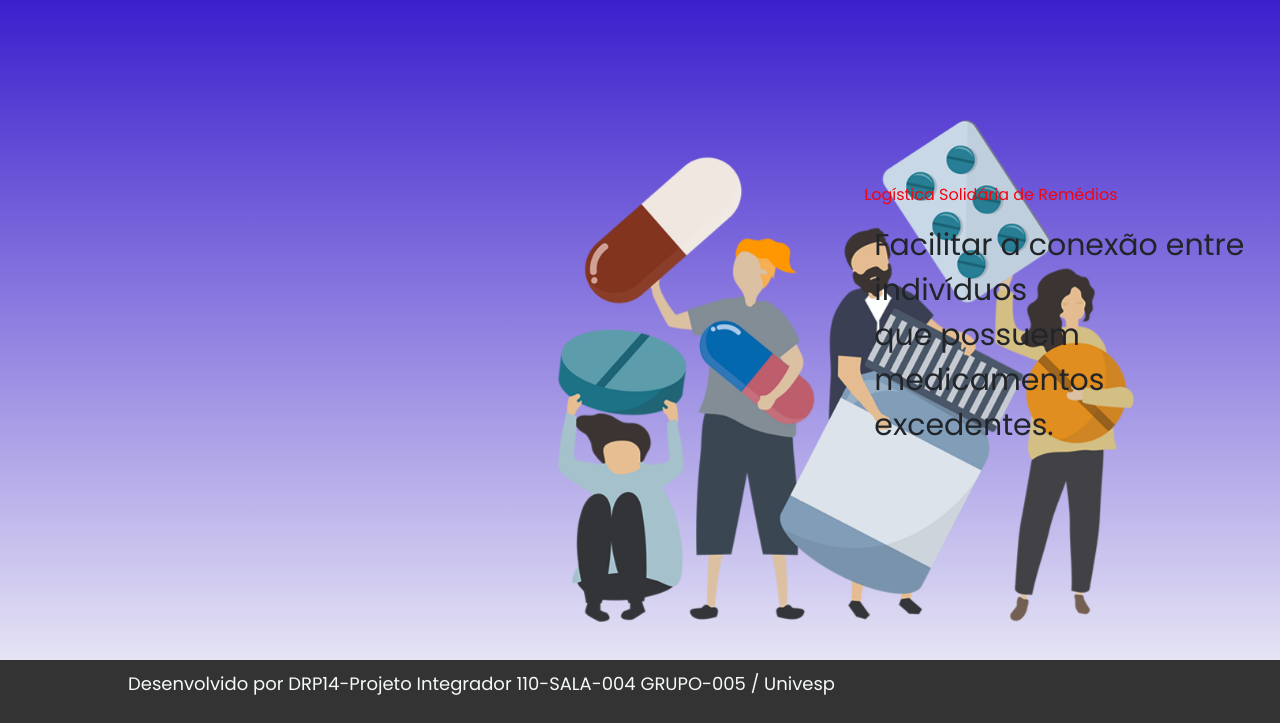
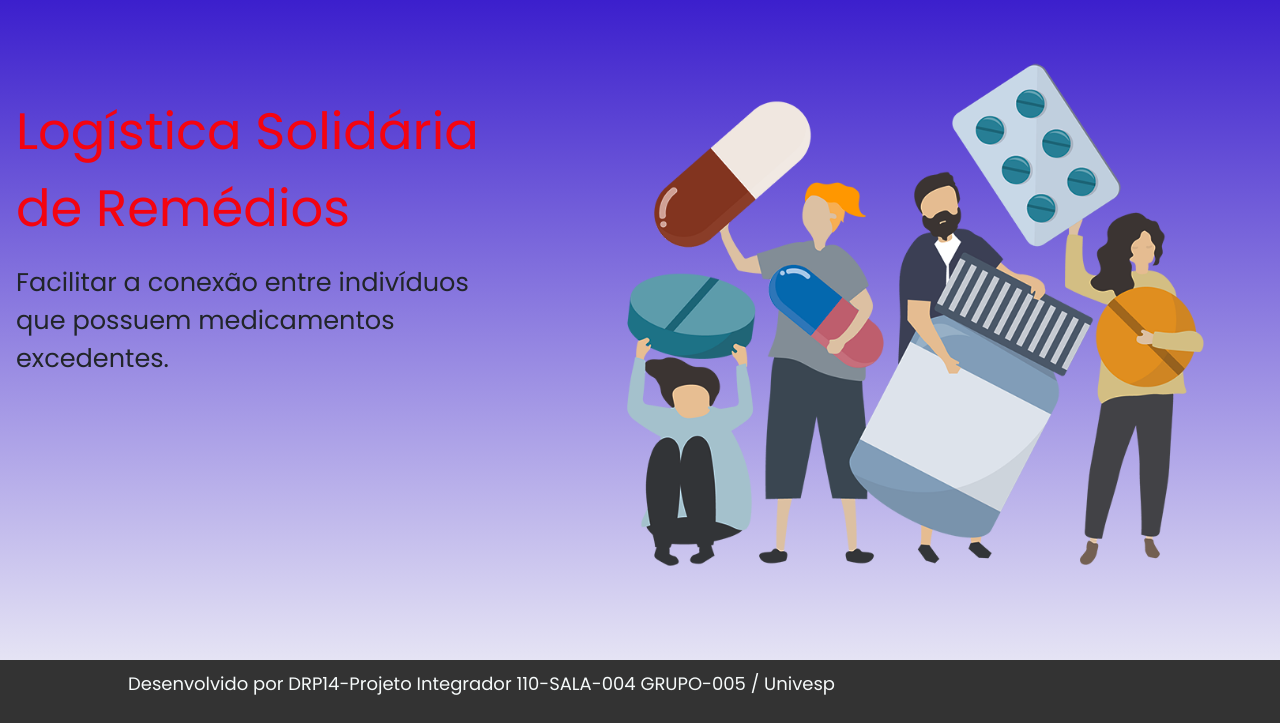
Before and after one commit to anpaz2000/sistemaWebDoacao, a Flask app: page / in a window 1280 px wide. Shown: the part 77-800 px from the top of the page. Run offline with Flask 3, Linux system fonts and the light colour scheme.

Commit message:
ajuste texto de apresentação

```diff
--- a/static/css/home.css
+++ b/static/css/home.css
@@ -84,26 +84,42 @@ header,h1{
 
     font-size: 50%;
     line-height: 30px;  /*diminiu o espaçamento entre o nome cadastro*/
-   font-family: Impact, Haettenschweiler, 'Arial Narrow Bold', sans-serif;
-   color: #f40410;
+    font-family: Impact, Haettenschweiler, 'Arial Narrow Bold', sans-serif;
+    color: #f40410;
 
 
 
 }
+
+.divisao-titulo{
+    margin: 0px;
+    height: 2vi;
+    width: 60vh;
+    left: 2vh;
+    top: 170px;
+    position: absolute;
+    /* display: flex; */
+    /* justify-content: space-between; */
+}
+
 .titulo-home{
-    position: relative;
-    right: 10px;
+    /* position: absolute; */
+    /* left: 10px; */
     color:#f40410;
+    font-size: 4vi;
+    /* text-align: left; */
 }
 
 .subtitulo{
-    position: relative;
-    font-size:30px;
+    /* position: absolute; */
+    font-size: 2vi;
+    /* text-align: right; */
+    /* left: 10px; */
 }
 
 .vetorPessoas{
 
-  position: fixed;
+  /* position: fixed; */
 
    height: 70vh;
    right: 7vw;
```
